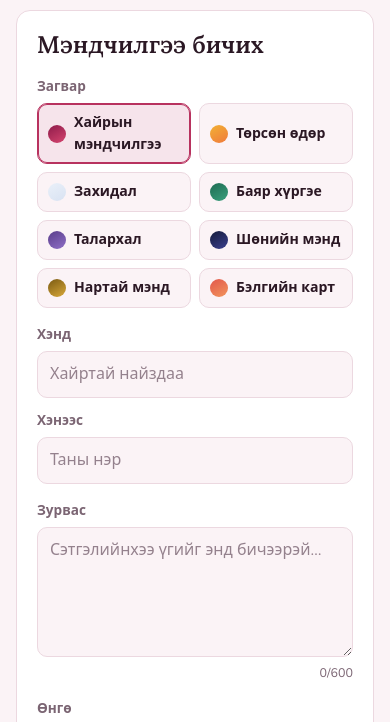
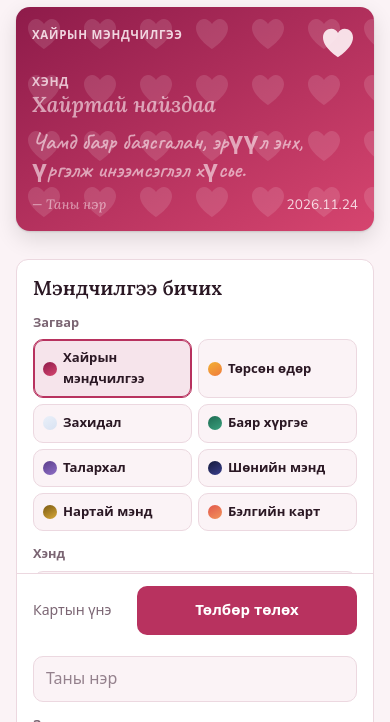
Before and after one commit to mnhbate57-blip/-., a website: page public/index.html in a window 390 px wide. Shown: the part 197-919 px from the top of the page. Drawn offline with nearby package versions, Linux system fonts and the light colour scheme; no server answers.

Commit message:
Update style.css
update

```diff
--- a/public/style.css
+++ b/public/style.css
@@ -131,3 +131,51 @@ input[type="color"] { width: 38px; height: 32px; padding: 0; border: 1px solid v
 }
 @keyframes rise { from { opacity: 0; transform: translateY(28px) scale(.96); } to { opacity: 1; transform: none; } }
 @keyframes nudge { 0%, 100% { transform: translateY(0); } 50% { transform: translateY(-5px); } }
+
+/* Phones: smaller type, tighter controls, card preview first, price and pay button pinned to the bottom */
+input[type="text"], textarea, select { font-size: 16px; }
+.actionbar { display: flex; flex-direction: column; gap: 12px; }
+.actionbar .price-line { border-top: 1px dashed var(--line); padding-top: 14px; }
+@media (max-width: 820px) {
+  .compose .preview-wrap { order: -1; }
+  .compose .preview-wrap .card { min-height: 190px; }
+  .actionbar {
+    position: sticky; bottom: 0; z-index: 5; flex-direction: row; align-items: center; justify-content: space-between; gap: 12px;
+    margin: 0 -20px -20px; padding: 12px 20px calc(12px + env(safe-area-inset-bottom, 0px));
+    background: var(--surface); border-top: 1px solid var(--line); border-radius: 0 0 14px 14px;
+  }
+  .actionbar .price-line { border: 0; padding: 0; flex-direction: column; align-items: flex-start; gap: 0; }
+  .actionbar .price { font-size: 1.35rem; line-height: 1.2; }
+  .actionbar .btn { flex: 1; max-width: 220px; padding: 13px 16px; }
+}
+@media (max-width: 560px) {
+  body { font-size: 15px; padding-top: 18px; padding-bottom: 28px; }
+  .wrap { gap: 20px; }
+  h1 { font-size: clamp(1.75rem, 8.5vw, 2.3rem); }
+  h2 { font-size: 1.25rem; }
+  .lede { font-size: .92rem; margin-top: 6px; }
+  .mast .eyebrow { font-size: .72rem; }
+  .panel { padding: 16px; gap: 14px; border-radius: 12px; }
+  .actionbar { margin: 0 -16px -16px; padding-left: 16px; padding-right: 16px; }
+  .legend, .field > label { font-size: .8rem; }
+  .opts { grid-template-columns: repeat(2, minmax(0, 1fr)); gap: 6px; }
+  .opt { padding: 8px 9px; font-size: .82rem; gap: 6px; }
+  .opt .dot { width: 14px; height: 14px; }
+  .opt svg { width: 18px; height: 18px; }
+  .swatches { gap: 6px; }
+  .swatch { width: 34px; height: 34px; padding: 2px; }
+  .swatch.custom { height: 34px; padding: 0 12px; font-size: .8rem; }
+  .card { padding: 16px; min-height: 180px; }
+  .to { font-size: 1.35rem; }
+  .f-hand .msg { font-size: 1.45rem; line-height: 28px; }
+  .msg { line-height: 28px; }
+  .f-serif .msg { font-size: 1.05rem; }
+  .f-sans .msg, .f-bold .msg { font-size: 1rem; }
+  .f-round .msg { font-size: .92rem; }
+  .p-lines .msg { background-image: repeating-linear-gradient(transparent 0 27px, color-mix(in srgb, currentColor 18%, transparent) 27px 28px); }
+  .qrbox img { max-width: 220px; }
+  .btn.ghost { padding: 8px 12px; }
+}
+@media (max-width: 340px) {
+  .row2 { grid-template-columns: minmax(0, 1fr); }
+}
```
